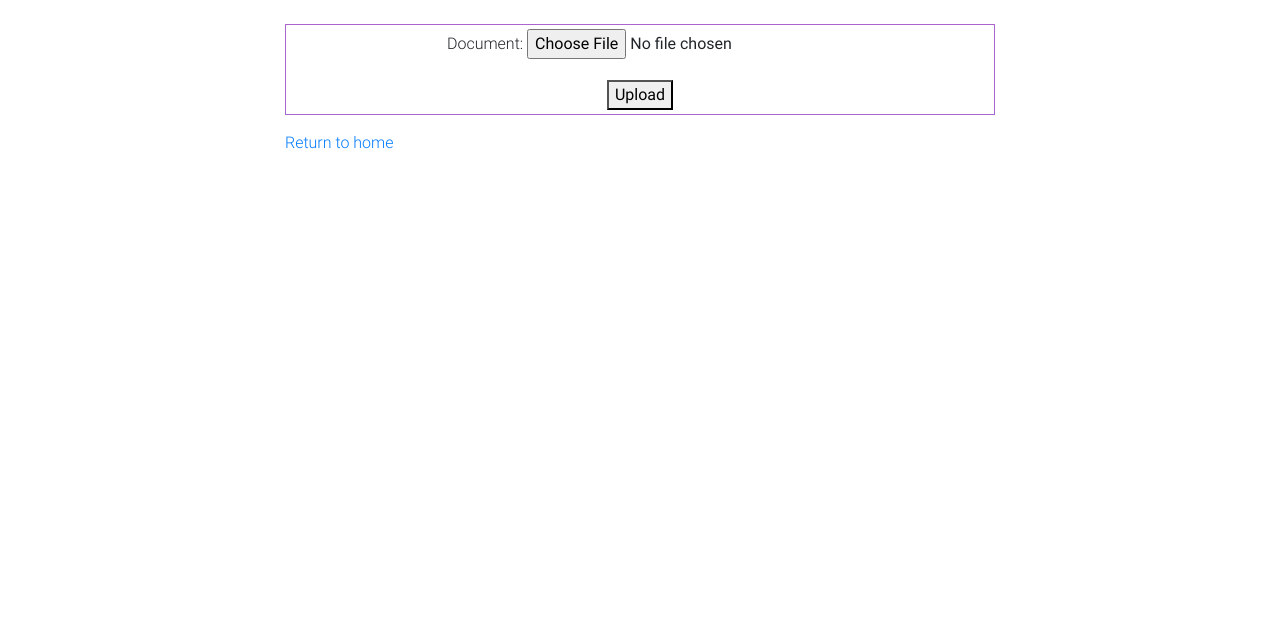
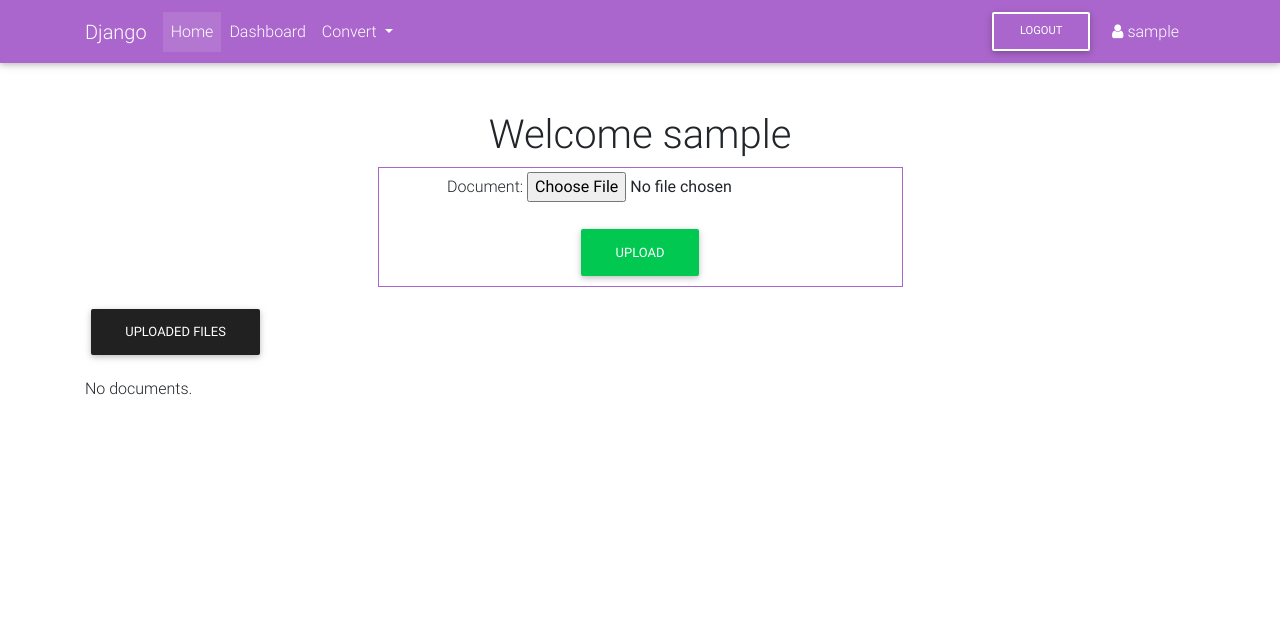
Before and after one commit to Dmahi147/Converts, a Django app: page /pdf/ in a window 1280 px wide. Shown: the top 641 px of the page. Before the commit the page ends 149 px from the top, so only its background shows below. Run offline with Django 3.2, Linux system fonts and the light colour scheme; the visitor is signed in with stand-in values (Sample User, id 1); data that the repository does not hold is empty; some libraries are stand-ins or nearby versions.

Commit message:
Updated the file upload and in file-upload.html page

```diff
--- a/convert/views.py
+++ b/convert/views.py
@@ -1,4 +1,6 @@
 from django.shortcuts import render, redirect
+from django.template import RequestContext
+
 from .models import Document
 from .forms import DocumentForm
 from django.contrib.auth.decorators import login_required
@@ -7,14 +9,18 @@ from django.contrib.auth.decorators import login_required
 # Create your views here.
 @login_required
 def model_form_upload(request):
+
+    # Handle file upload
     if request.method == 'POST':
         form = DocumentForm(request.POST, request.FILES)
         if form.is_valid():
             form.save()
-            return redirect('users:home')
+
+            # Redirect to the document list after POST
+            return redirect('/pdf')
     else:
-        form = DocumentForm()
-    return render(request, 'app/file_upload.html', {
-        'form': form,
-        'file': True
-    })
+        form = DocumentForm() # A empty, unbound form
+
+    # Load documents for the list page
+    documents = Document.objects.all()
+    return render(request, 'app/file_upload.html', {'form': form, 'file': True, 'documents': documents})
--- a/templates/app/file_upload.html
+++ b/templates/app/file_upload.html
@@ -1,30 +1,64 @@
 {% extends "base.html" %}
 
 {% block title %}
-	File-Upload
+File-Upload
 {% endblock %}
 
 {% block content %}
 
+<!-- Upload form. Note enctype attribute! -->
+
 <div class="container mt-4">
     <div class="row">
 
-        <div class="col-md-2"></div>
+        <div class="col-md-3"></div>
 
-        <div class="col-md-8 mt-7">
+        <div class="col-md-6 mt-8">
 
-			<form class="text-center border border-secondary p-1" method="post" enctype="multipart/form-data" >
+            <h1 class="mt-6 text-center">Welcome {{ request.user }}</h1>
 
-              {% csrf_token %}
-              {{ form.as_p }}
-              <button type="submit">Upload</button>
+            <form class="text-center border border-secondary p-1" method="post" enctype="multipart/form-data">
 
-            </form>
+                {% csrf_token %}
+                {{ form.as_p }}
+                <button class="btn btn-success" data-toggle="tooltip" data-placement="top"
+                        title="Upload" type="submit">Upload</button>
 
-            <p><a href="{% url 'users:home' %}">Return to home</a></p>
+            </form> <!-- <p><a href="{% url 'users:home' %}">Return to home</a></p> -->
 
-		</div>
-	</div>
+        </div>
+    </div>
 </div>
 
+<!-- List of uploaded documents -->
+<p>
+    <button class="btn btn-dark" type="button" data-toggle="collapse" data-target="#collapseExample"
+            aria-expanded="false" aria-controls="collapseExample" data-toggle="tooltip" data-placement="top"
+            title="List of Docs">
+        Uploaded Files
+    </button>
+</p>
+{% if documents %}
+{% for doc in documents %}
+<div class="collapse" id="collapseExample">
+    <div class="row">
+        <div class="col-sm-4">
+            <div class="card">
+                <a href="{{ doc.document.url}}">
+                    <img class="card-img-top" src="{{ doc.document.url }}" alt="{{ doc.document }}">
+                </a>
+                <div class="card-body">
+                    <h5 class="card-title">{{ doc.document }}</h5>
+                    <p class="card-text">Here it is ur converted file press the below download button</p>
+                    <a href="#" class="btn btn-primary" >Download</a>
+                </div>
+            </div>
+        </div>
+    </div>
+</div>
+{% endfor %}
+{% else %}
+<p>No documents.</p>
+{% endif %}
+
 {% endblock content %}
--- a/templates/base.html
+++ b/templates/base.html
@@ -19,9 +19,7 @@
 
   <body>
 
-    {% if not form %}
       {% include "navbar.html" %}
-    {% endif %}
 
       <!-- Start your project here-->
       <div style="height: 100vh" class="container">
```
Also changed, not shown: convert/forms.py (line endings or trailing spaces), media/documents/2020/10/08/Screenshot_1.png (added), media/documents/2020/10/08/images.jfif (added), media/documents/2020/10/08/netravati_dhotre.png (added).
